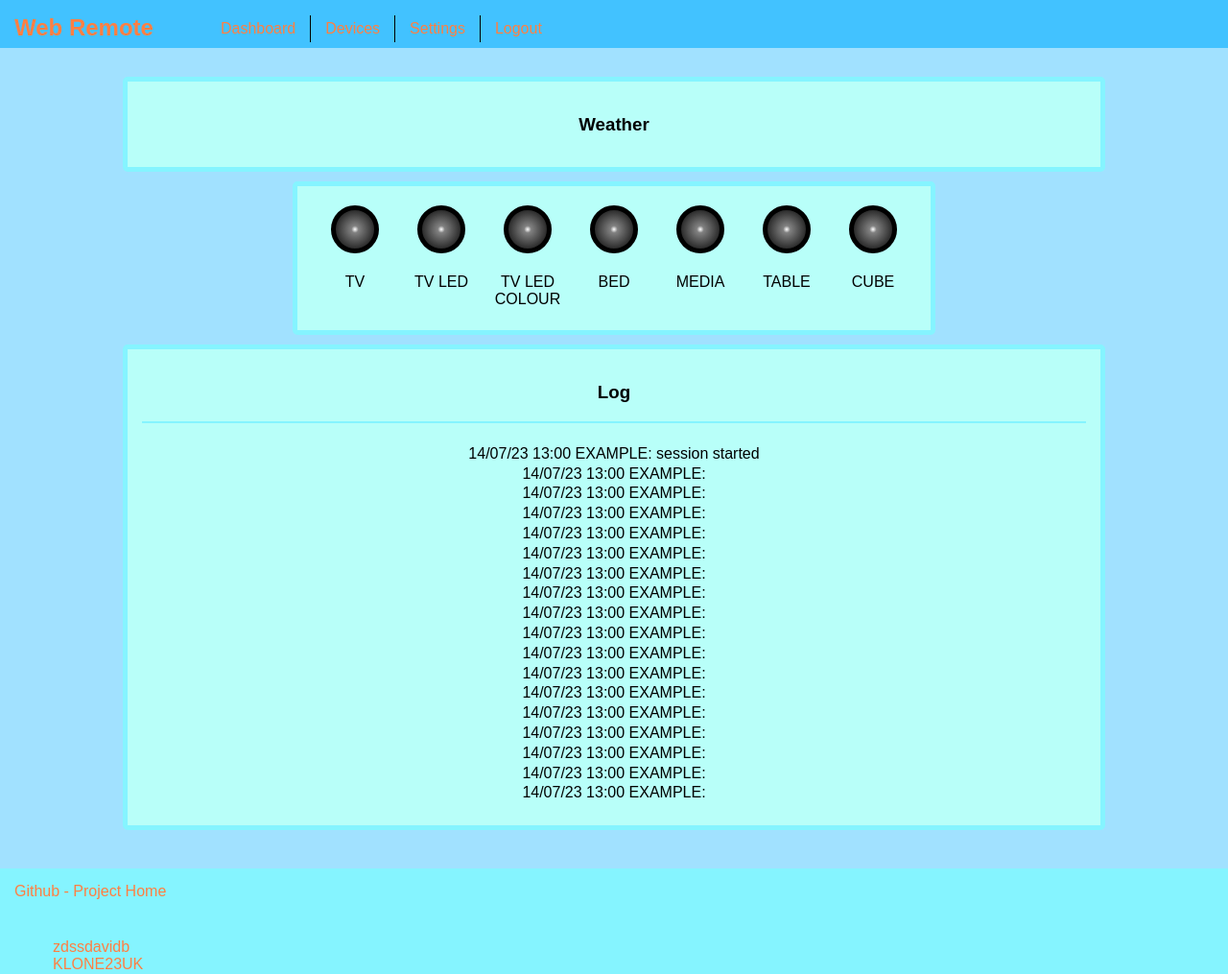
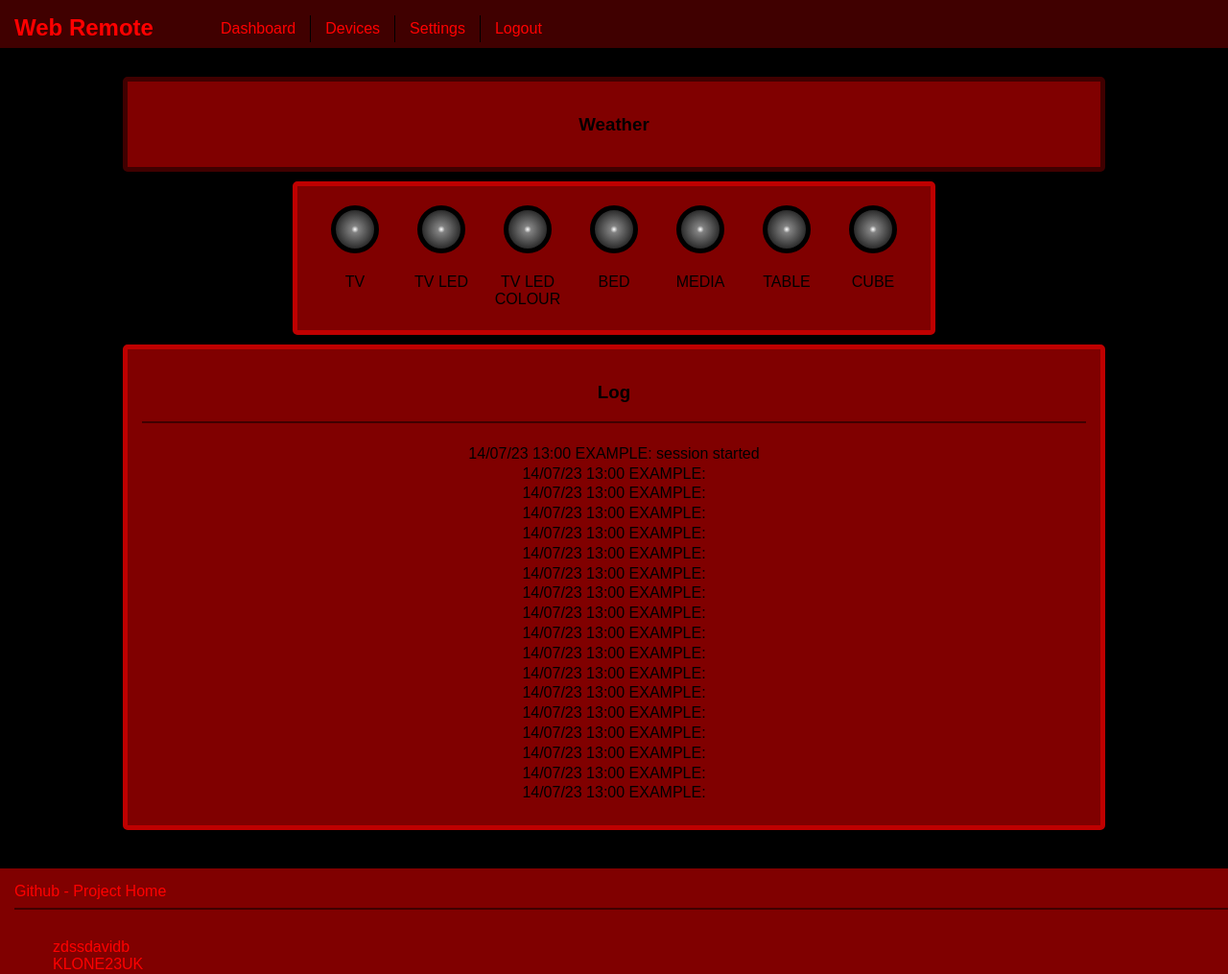
Before and after one commit to zdssdavidb/Webremote, a Flask app: page / in a window 1280 px wide. Shown: the whole page at 96% size. Run offline with Flask 3, Linux system fonts and the light colour scheme; a user stored in the database is signed in.

Commit message:
implament theme support

```diff
--- a/config.ini
+++ b/config.ini
@@ -7,9 +7,8 @@ debug = True
 status = 1
 color = DEFAULT
 
-# Not implemented yet
-# [THEME]
-# mode = light
+[THEME]
+mode = dark
 # accent = 1
 
 [MISC]
--- a/main.py
+++ b/main.py
@@ -17,6 +17,14 @@ app.config["SECRET_KEY"] = "4GShz7"
 db = SQLAlchemy()
 
 
+host = parser.get('WEB','ip')
+port = parser.getint('WEB','port')
+debug = parser.getboolean('WEB','debug')
+
+url = f"http://{host}:{port}"
+
+theme = parser.get('THEME','mode')
+
 login_manager = LoginManager()
 login_manager.init_app(app)
 
@@ -32,7 +40,7 @@ db.init_app(app)
 # Home page (for logged in users)
 @app.route("/")
 def home():
-	return render_template("home.html") # serving home page, which includes Menu.html with buttons, etc.
+	return render_template("home.html", theme=theme) # serving home page, which includes Menu.html with buttons, etc.
 with app.app_context():
 	db.create_all()
 
@@ -209,13 +217,6 @@ def table_pw_toggle():
 		return "Some error when running function table_toggle."
 
 
-host = parser.get('WEB','ip')
-port = parser.getint('WEB','port')
-debug = parser.getboolean('WEB','debug')
-
-url = f"http://{host}:{port}"
-
-
 # Running server
 if __name__ == "__main__":
     if parser.getint('MISC','launch') == 1:
--- a/static/css/style.css
+++ b/static/css/style.css
@@ -5,32 +5,26 @@ html, body {
     justify-content: start;
     min-height: 100vh;
     font-family: 'M PLUS 1p', sans-serif;
-    background-color: #a1e1ff;
     margin: 0px;
     padding-top: 40px;
     margin-bottom: -10px;
 }
 a:link {
-    color: #ff7f42;
     text-decoration: none;
 }
 a:visited {
-    color: #ff7f42;
     text-decoration: none;
 }
 a:hover {
-    color: #ff7f42;
     text-decoration: none;
 }
 a:active {
-    color: #ff7f42;
     text-decoration: none;
 }
 ul {
     list-style-type: none;
 }
 hr {
-    border: solid 1px #85F4FF;
     margin-bottom: 30px;
 }
 .hidden {
@@ -50,17 +44,14 @@ nav {
     top: 0;
     overflow: hidden;
     height: 50px;
-    background-color: #42C2FF;
     width: 100%;
 }
 .nav-title {
-    color: #ff7f42;
     float: left;
     display: inline-block;
     margin: 15px;
 }
 .nav-links {
-    color: #9BE8D8;
     display: inline-block;
     float: left;
 }
@@ -68,13 +59,9 @@ nav {
     float: left;
     padding: 5px 15px 5px 15px;
 }
-.seperator {
-    border: 5px solid black;
-}
 .nav-item-seperator {
     float: left;
     height: 100%;
-    border-right: 1px black solid;
 }
 .main-container {
     display: flex;
@@ -87,17 +74,11 @@ nav {
     border-radius: 20px;
 }
 .buttons {
-    background-color: #42C2FF;
     padding: 15px;
-    border: 5px solid #85F4FF;
     border-radius: 5px;
     text-decoration: none;
     text-align: center;
     font-size: 16px;
-}
-.buttons:hover {
-    background-color: #ff7f42;
-    border: 5px solid #F04C00;
 }
 .button-group {
     padding-right: auto;
@@ -110,16 +91,12 @@ nav {
     word-wrap: break-word;
 }
 .smart-buttons {
-    border: solid black 5px;
     border-radius: 100px;
-    background: rgb(102,120,255);
-    background: radial-gradient(circle, rgba(255,255,255,1) 0%, rgba(129,129,129,1) 13%, rgba(0,0,0,1) 100%);
     padding: 20px;
     margin: 5px;
     width: 50px;
     height: 50px;
     font-size: 10px;
-    color: white;
 }
 #login {
     width: 600px;
@@ -128,10 +105,8 @@ nav {
 }
 .login-form {
     text-align: center;
-    background-color: #B8FFF9;
     padding: 20px;
     margin: 40px auto 40px auto;
-    border: 5px solid #85F4FF;
     border-radius: 5px;
     width: 500px;
 }
@@ -149,20 +124,10 @@ nav {
     align-items: center;
     flex-wrap: wrap;
     margin: 10px auto 10px auto;
-    border: 5px solid #85F4FF;
     border-radius: 5px;
-    background-color: #B8FFF9;
     padding: 15px;
 }
-#cALink:hover {
-   color: skyblue;
-}
-#lLink:hover {
-   color: skyblue;
-}
 #log_container {
-    background-color: #B8FFF9;
-    border: 5px solid #85F4FF;
     border-radius: 5px;
     padding: 15px;
 }
@@ -170,14 +135,10 @@ nav {
     line-height: 30%;
 }
 #weather_container {
-    background-color: #B8FFF9;
-    border: 5px solid #85F4FF;
     border-radius: 5px;
     padding: 15px;
 }
 #settings-form {
-    background-color: #B8FFF9;
-    border: 5px solid #85F4FF;
     border-radius: 5px;
     padding: 15px;
 }
@@ -188,7 +149,6 @@ footer {
     width: 100%;
     height: 5rem;
     margin-bottom: auto;
-    background-color: #85F4FF;
     margin-top: auto;
     padding: 15px;
 }
--- /dev/null
+++ b/static/css/themes/dark.css
@@ -0,0 +1,76 @@
+html, body {
+    background-color: #000000;
+}
+a:link {
+    color: #ff0000;
+}
+a:visited {
+    color: #ff0000;
+}
+a:hover {
+    color: #ff0000;
+}
+a:active {
+    color: #ff0000;
+}
+hr {
+    border: solid 1px #400000;
+}
+nav {
+    background-color: #400000;
+}
+.nav-title {
+    color: #ff0000;
+}
+.nav-links {
+    color: #9BE8D8;
+}
+.seperator {
+    border: 5px solid black;
+}
+.nav-item-seperator {
+    border-right: 1px black solid;
+}
+.buttons {
+    background-color: #42C2FF;
+    border: 5px solid #85F4FF;
+}
+.buttons:hover {
+    background-color: #ff0000;
+    border: 5px solid #F04C00;
+}
+.smart-buttons {
+    border: solid black 5px;
+    background: rgb(102,120,255);
+    background: radial-gradient(circle, rgba(255,255,255,1) 0%, rgba(129,129,129,1) 13%, rgba(0,0,0,1) 100%);
+    color: white;
+}
+.login-form {
+    background-color: #800000;
+    border: 5px solid #400000;
+}
+#menu {
+    border: 5px solid #bf0000;
+    background-color: #800000;
+}
+#cALink:hover {
+   color: skyblue;
+}
+#lLink:hover {
+   color: skyblue;
+}
+#log_container {
+    border: 5px solid #bf0000;
+    background-color: #800000;
+}
+#weather_container {
+    background-color: #800000;
+    border: 5px solid #400000;
+}
+#settings-form {
+    background-color: #800000;
+    border: 5px solid #400000;
+}
+footer {
+    background-color: #800000;
+}
--- a/templates/home.html
+++ b/templates/home.html
@@ -7,6 +7,7 @@
         <meta charset="UTF-8">
         <link rel="shortcut icon" href="/static/favicon.ico" type="image/x-icon" />
         <link rel="stylesheet" href="/static/css/style.css" />
+        <link rel="stylesheet" href="/static/css/themes/{{ theme }}.css" />
         <title>Web Remote (Flask)</title>
     </head>
     <body>
```
Also changed, not shown: static/css/themes/light.css (added, +76 -0 lines).
